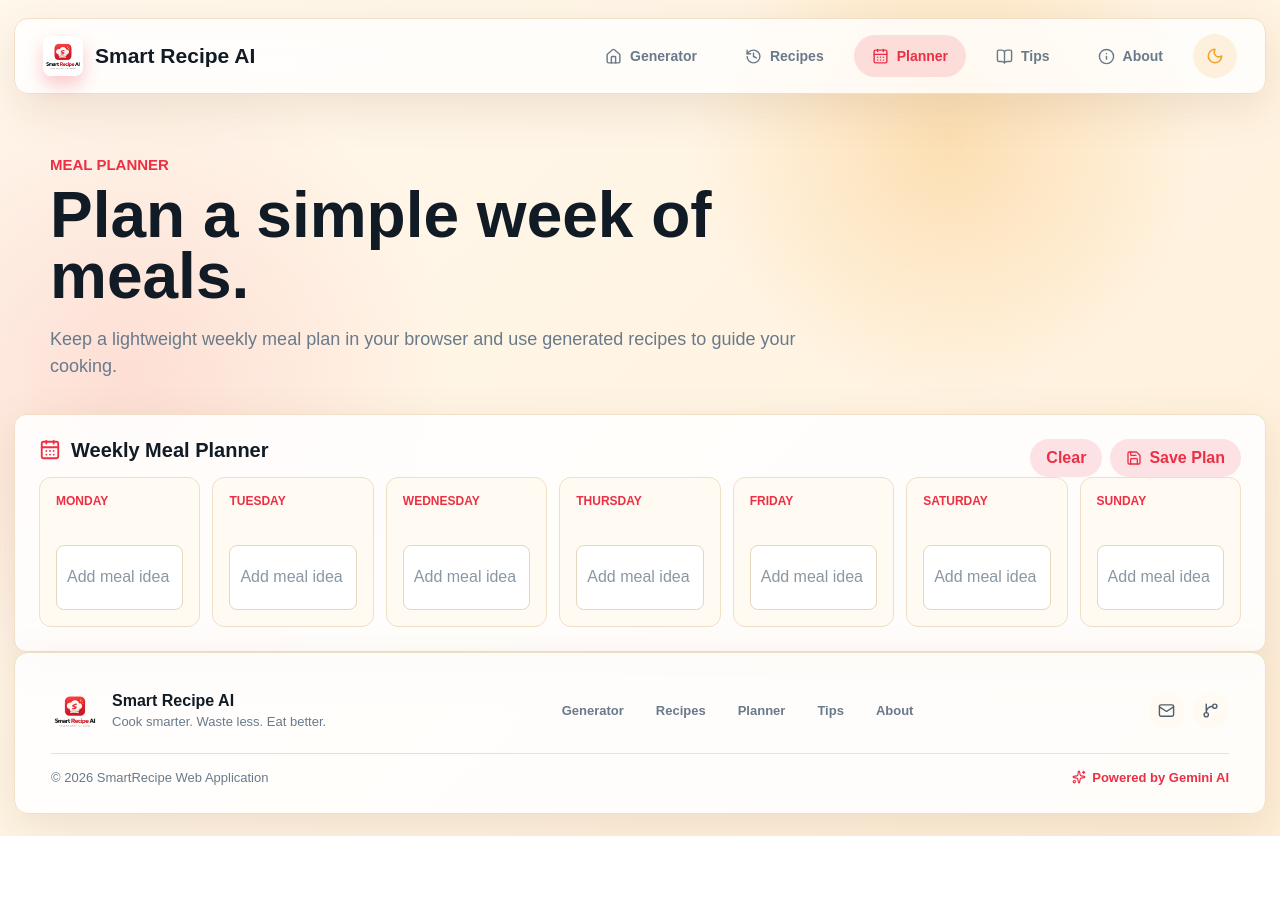
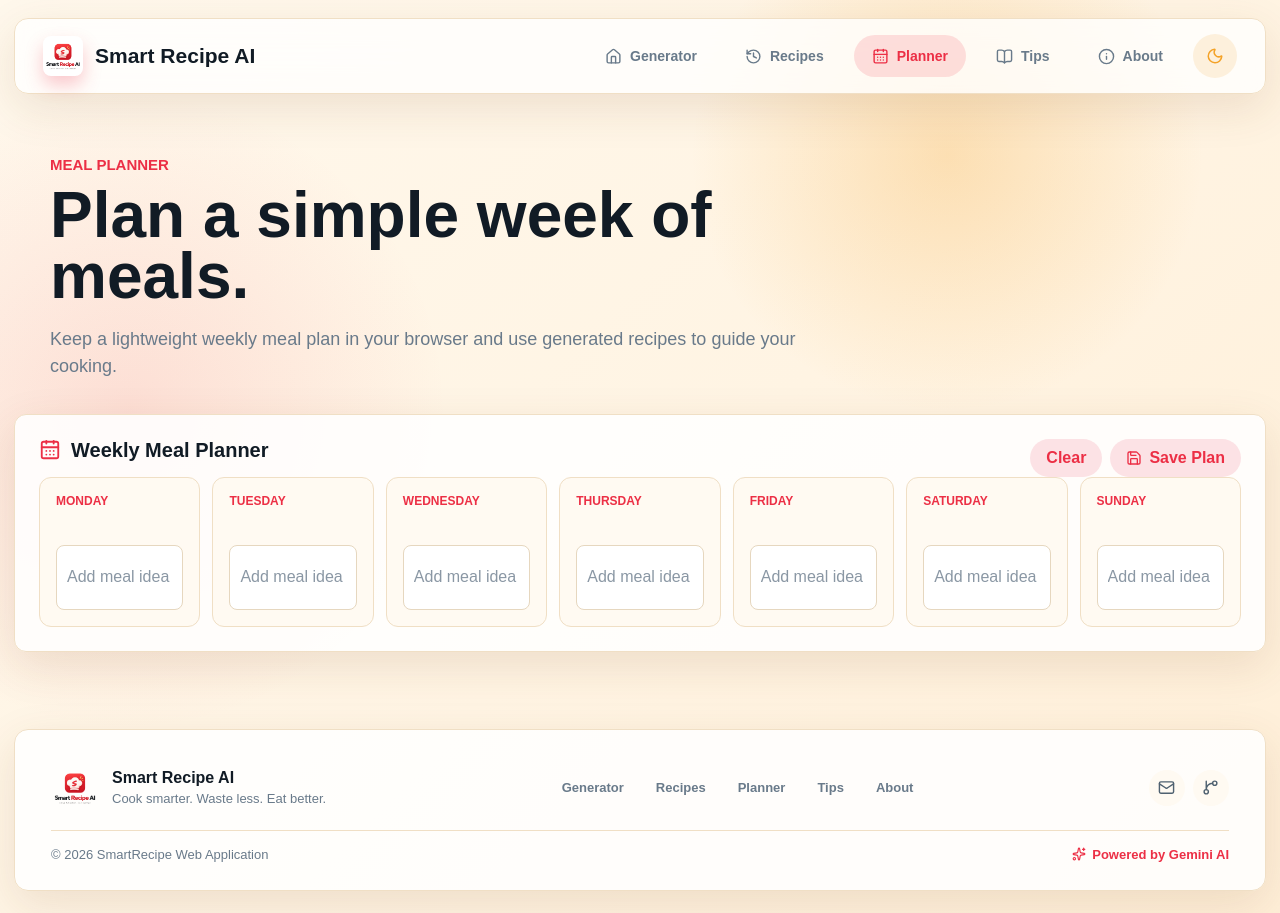
Before and after one commit to RensithUdara/SmartRecipe-Web-Application, a Next.js app: page /planner in a window 1280 px wide. Before the commit the page ends 836 px from the top, so only its background shows below. Built offline with nearby package versions, Linux system fonts and the light colour scheme.

Commit message:
refactor PlannerPage layout for improved structure and readability

```diff
--- a/app/planner/page.tsx
+++ b/app/planner/page.tsx
@@ -7,12 +7,14 @@ export default function PlannerPage() {
   return (
     <main className="page-shell">
       <AppNav />
+      <div className="page-content">
         <PageHeader
           eyebrow="Meal Planner"
           title="Plan a simple week of meals."
           description="Keep a lightweight weekly meal plan in your browser and use generated recipes to guide your cooking."
         />
         <WeeklyPlanner />
+      </div>
       <AppFooter />
     </main>
   );
```
Lines whose indentation alone changed are shown as unchanged.
